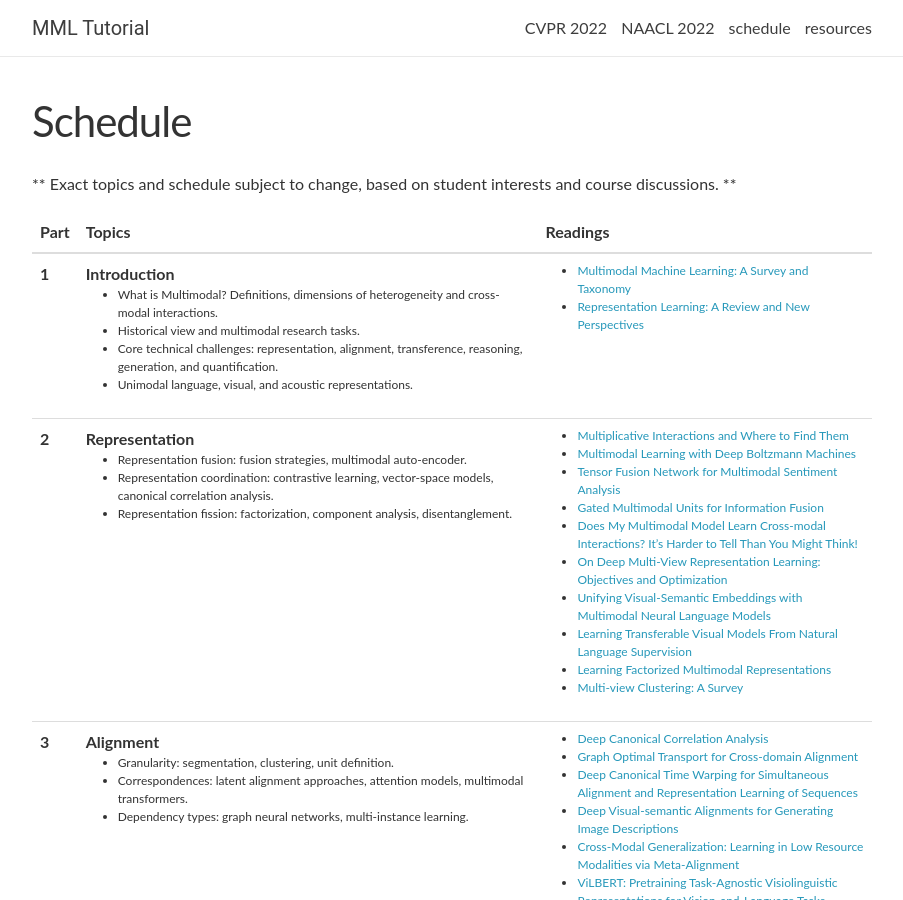
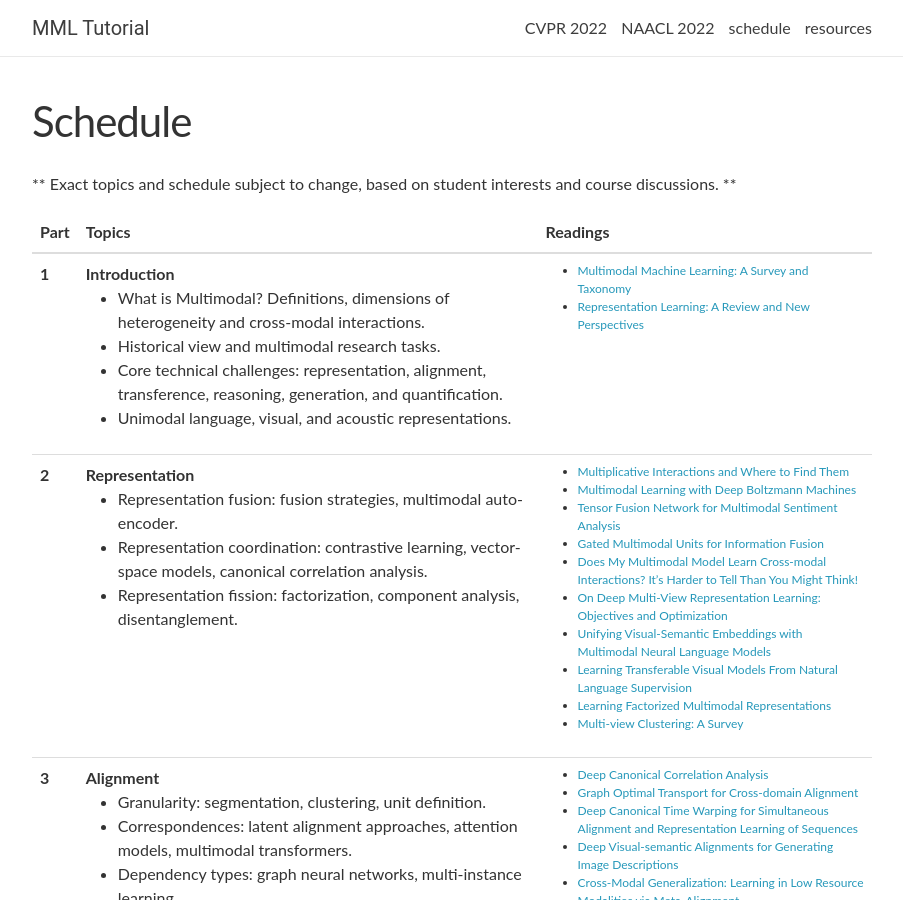
Before and after one commit to CMU-MultiComp-Lab/mmml-tutorial, a Jekyll site: the page built from _pages/schedule.md, in a window 1280 px wide and 900 px high. Shown: the whole window, without its empty margins (188-1091 px from the left). Built offline with Jekyll 4.4.1, drawn with Linux system fonts in a browser that asks for light colours; nearby versions of some CDN libraries; comment, search, counter and statistics services are not loaded.

Commit message:
Update schedule.md

```diff
--- a/_pages/schedule.md
+++ b/_pages/schedule.md
@@ -33,7 +33,7 @@ title: Schedule
         {{ lecture.title }} <br/>
             <ul>
                {% for topic in lecture.topics %}
-                  <li style="font-size:12px;">
+                  <li style="font-size:16px;">
                      {{topic}}
                   </li>
                {% endfor %}
```
